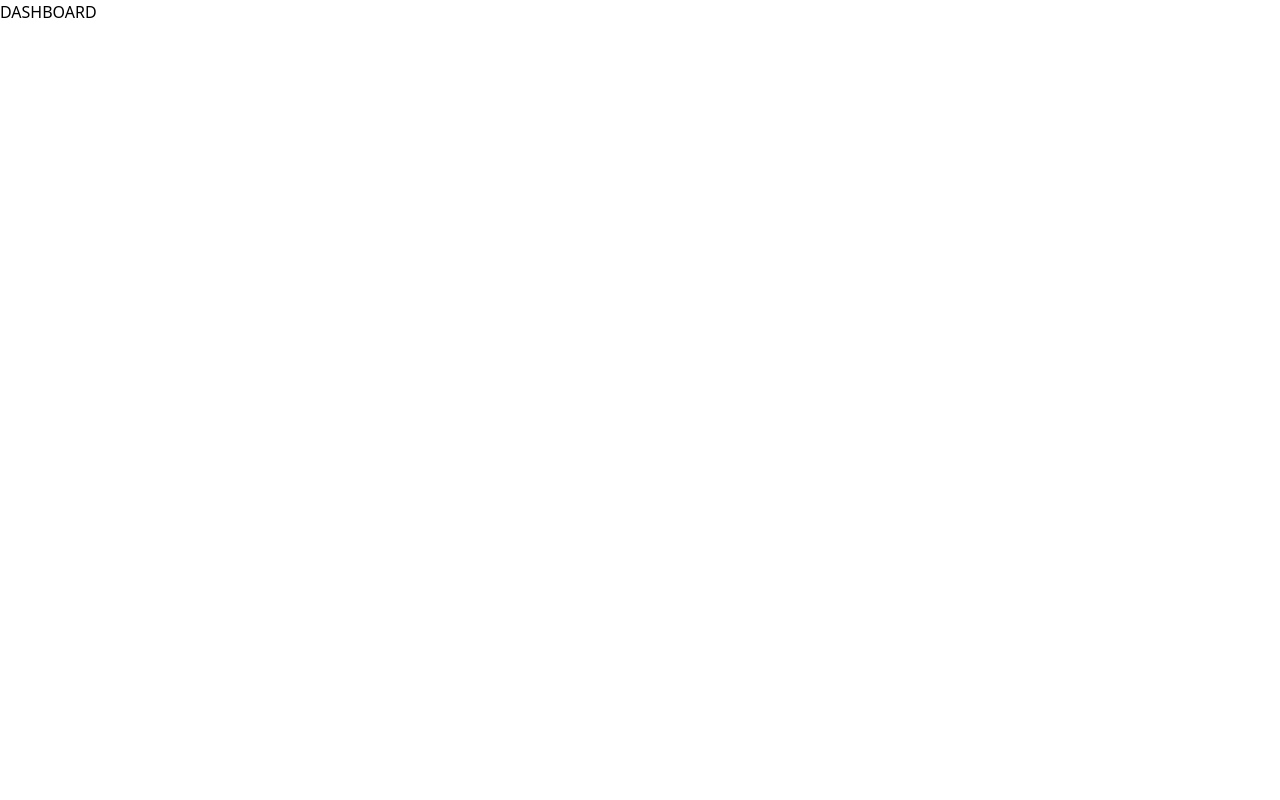
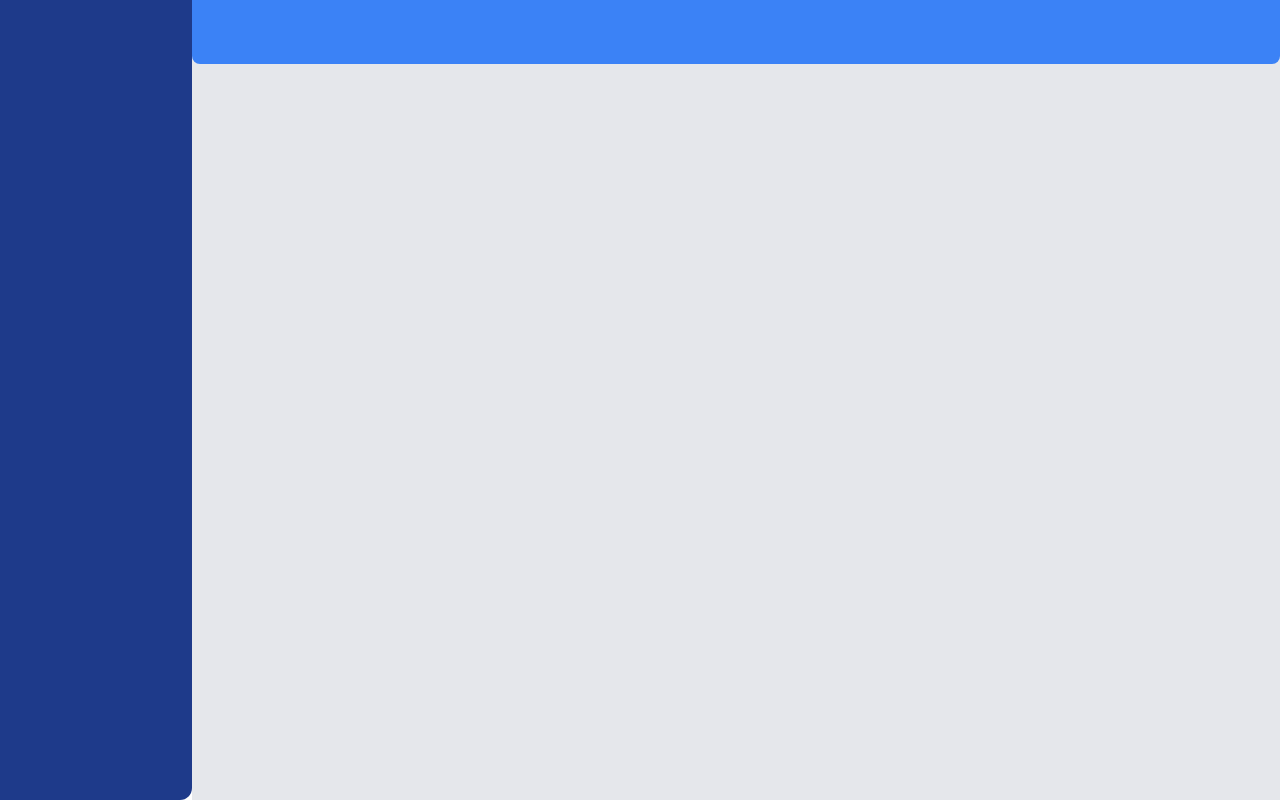
Before and after one commit to Rafaelperalta01/Libreria, a React (Create React App) app in the folder frontend/: page /dashboard in a window 1280 px wide. Built offline with nearby package versions, Linux system fonts and the light colour scheme; a web font is replaced by a local one.

Commit message:
modelo de dashboard y creacion de navbar y sidebar

```diff
--- /dev/null
+++ b/frontend/src/components/navbar.jsx
@@ -0,0 +1,8 @@
+
+export default function Navbar(){
+    return(
+        <nav className="h-16 bg-blue-500 rounded-bl-lg rounded-br-lg">
+
+        </nav>
+    )
+}
--- /dev/null
+++ b/frontend/src/components/sidebar.jsx
@@ -0,0 +1,8 @@
+
+export default function Sidebar(){
+    return(
+        <aside className="h-screen w-[15%] rounded-br-xl float-left bg-blue-900">
+
+        </aside>
+    )
+}
--- a/frontend/src/pages/dashboard.jsx
+++ b/frontend/src/pages/dashboard.jsx
@@ -1,8 +1,13 @@
+import Navbar from "../components/navbar";
+import Sidebar from "../components/sidebar";
 
 export default function Dashboard(){
     return(
-        <div>
-            <h1>DASHBOARD</h1>
+        <>
+        <div className="h-screen w-[85%] float-right bg-gray-200">
+            <Navbar />
         </div>
+        <Sidebar />
+        </>
     )
 }
--- a/frontend/src/pages/main.jsx
+++ b/frontend/src/pages/main.jsx
@@ -11,13 +11,13 @@ export default function Main() {
                 <p className="w-4/6 text-gray-200 mt-10 font-roboto"> Aquí podrás explorar una amplia selección de libros, agregar tus favoritos, y mucho más. Entra al sistema que es gratis !</p>
                 <img className='h-96 mx-auto' src={ilustracion} alt="Imagen1" />
             </div>
-            <div className="h-full w-2/6 bg-gray-200 absolute right-0 flex flex-col  p-10">
+            <div className="h-full w-2/6 bg-gray-200 absolute right-0 flex flex-col gap-10 p-10">
                 <div class="max-w-full max-h-96 mx-auto overflow-hidden">
                     <img class="w-full h-auto" src={ilustracion2} alt="Imagen2" />
                 </div>
                 <h2 className='text-2xl text-center'>Ingresa al programa aquí</h2>
                 <Link className='mx-auto' to={'/dashboard'}>
-                    <button className='bg-blue-400 w-auto mt-16 h-auto px-5 py-2 rounded font-open-sans transition hover:bg-blue-600 hover:text-white'>Ingresar al programa</button>
+                    <button className='bg-blue-400 w-auto h-auto px-5 py-2 rounded font-open-sans transition hover:bg-blue-600 hover:text-white'>Ingresar al programa</button>
                 </Link>
             </div>
         </div>
```
